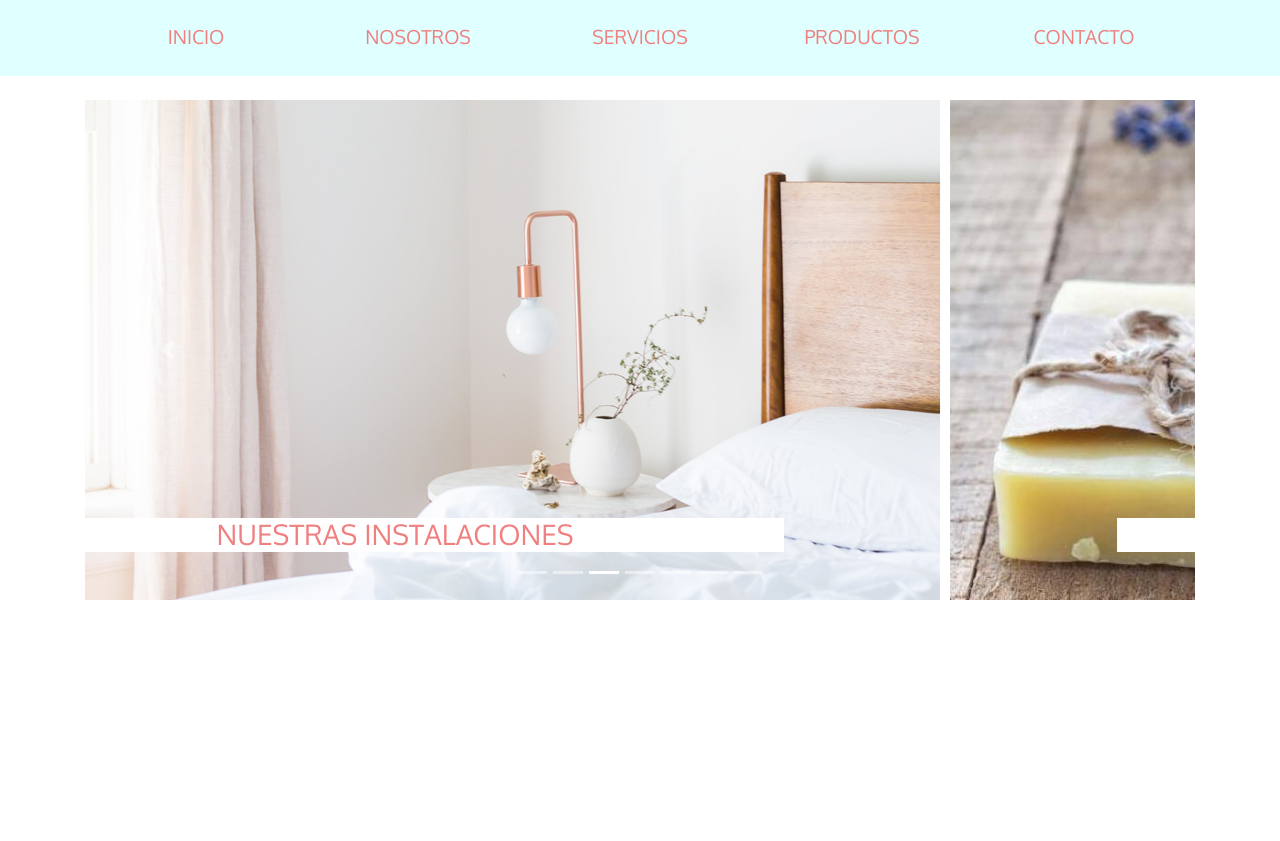
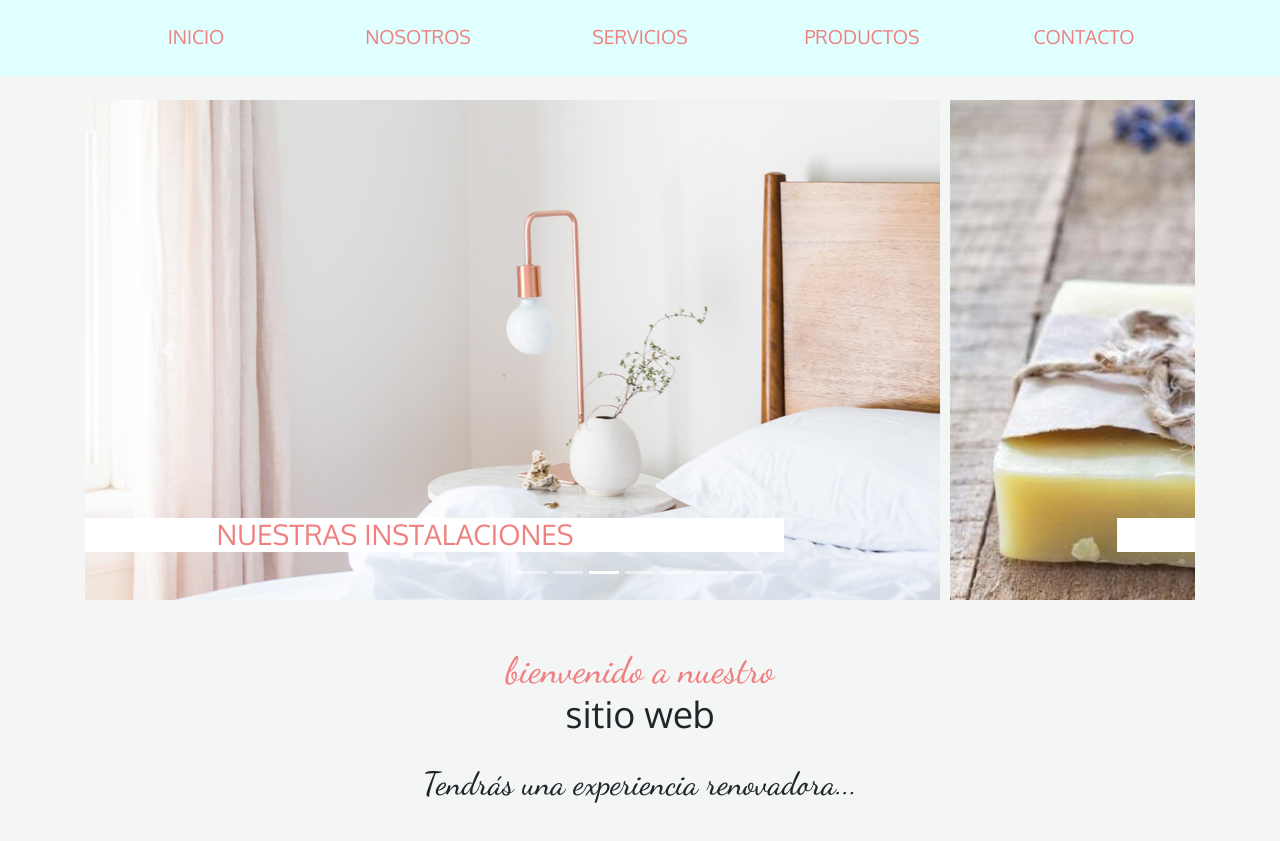
Before and after one commit to lgLuis/Bootstrap4_SPA, a plain HTML site: page index.html in a window 1280 px wide. Shown: the part 93-934 px from the top of the page. Before the commit the page ends 800 px from the top, so only its background shows below. Drawn offline with Linux system fonts and the light colour scheme.

Commit message:
nueva seccion del index

```diff
--- a/css/styles.css
+++ b/css/styles.css
@@ -1,4 +1,33 @@
 /*** Add your styles here **/
+
+
+:root{
+    --fuentePpal:'Oxygen', sans-serif;
+    --fuenteCrusiva:'Dancing Script', cursive;
+    --blanco:#ffff;
+    --negro:#0000;
+    --gris:#F4F6F6;
+    --coralSuave:#F08080;
+    --verdeSuave:#E8F8F5;
+}
+
+
+body{
+    background-color: var(--gris);
+}
+
+h2{
+    font-size: 2.3rem;
+    font-family: var(--fuentePpal);
+
+}
+
+h2  span{
+    font-family: var(--fuenteCrusiva);
+    text-transform: uppercase;
+    color: var(--coralSuave);
+
+}
 
 .sociales ul{
     list-style: none;
@@ -14,7 +43,7 @@
 /* .sociales ul li a::before{ */
 .sociales ul li a{
     /* font-family: 'Segoe UI', Tahoma, Verdana, sans-serif; */
-    font-family: 'Oxygen', sans-serif;
+    font-family: var(--fuentePpal);
     display: inline-block;
     vertical-align: top;
     padding: 0.5rem;
@@ -66,3 +95,10 @@
     background-color: white;
     font-family: 'Oxygen', sans-serif;
 }
+
+/* NUEVO SITIO */
+
+.nuevo-sitio P{
+    font-family: var(--fuenteCrusiva);
+    font-size: 2rem;
+}
--- a/index.html
+++ b/index.html
@@ -9,6 +9,8 @@
     <link rel="stylesheet" href="/css/styles.css">
     <script src="https://kit.fontawesome.com/4b372a6cbd.js" crossorigin="anonymous"></script>
     <link href="https://fonts.googleapis.com/css2?family=Oxygen:wght@400&display=swap" rel="stylesheet">
+    <link href="https://fonts.googleapis.com/css2?family=Dancing+Script:wght@500&display=swap" rel="stylesheet">
+
 
 </head>
 <body>
@@ -130,9 +132,17 @@
                 <span class="carousel-control-next-icon" aria-hidden="true"></span>
                 <span class="sr-only">Siguiente</span>
             </a>
-
         </div>
     </div>
+    <section class="nuevo-sitio py-5">
+        <h2 class="text-center">
+            <span class="text-lowercase d-block text">Bienvenido a nuestro </span> sitio web
+        </h2>
+        <p class="text-center mt-4">Tendrás una experiencia renovadora...</p>
+
+    </section>
+
+
 
 
 
```
